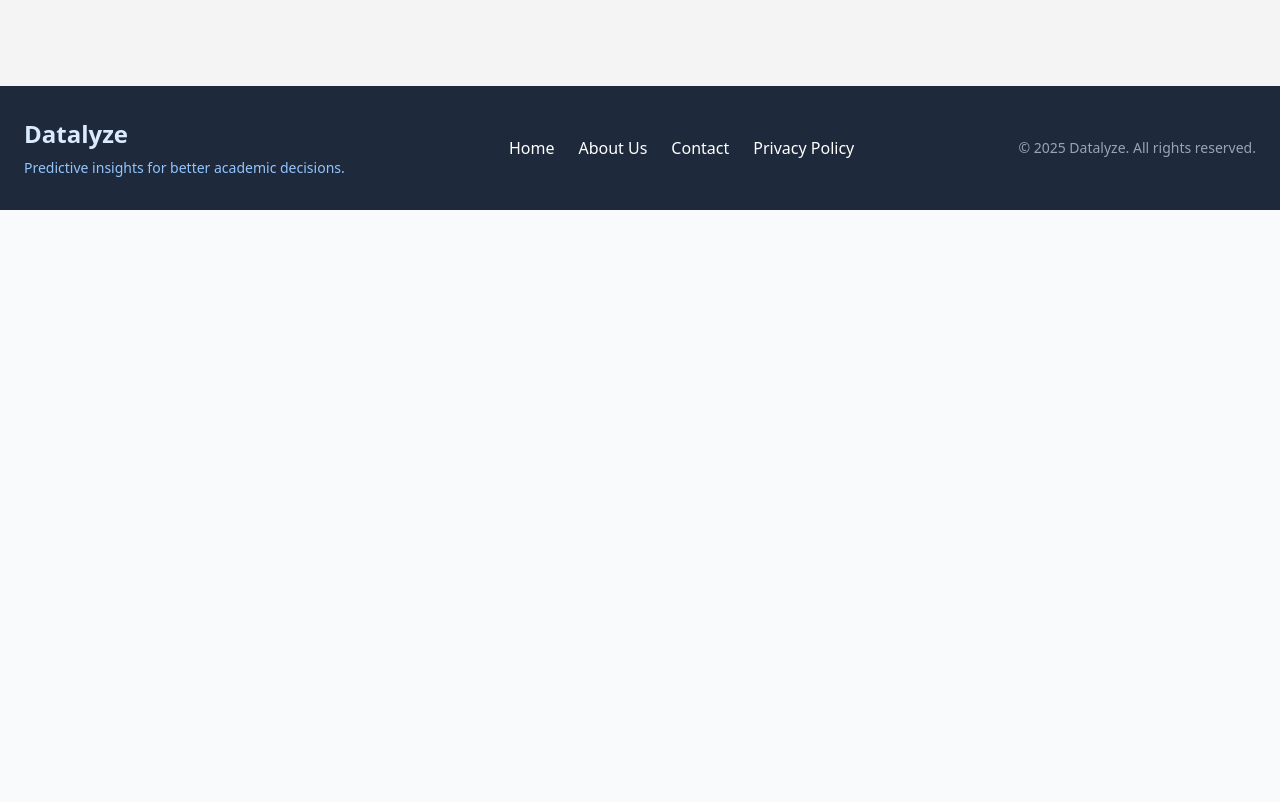
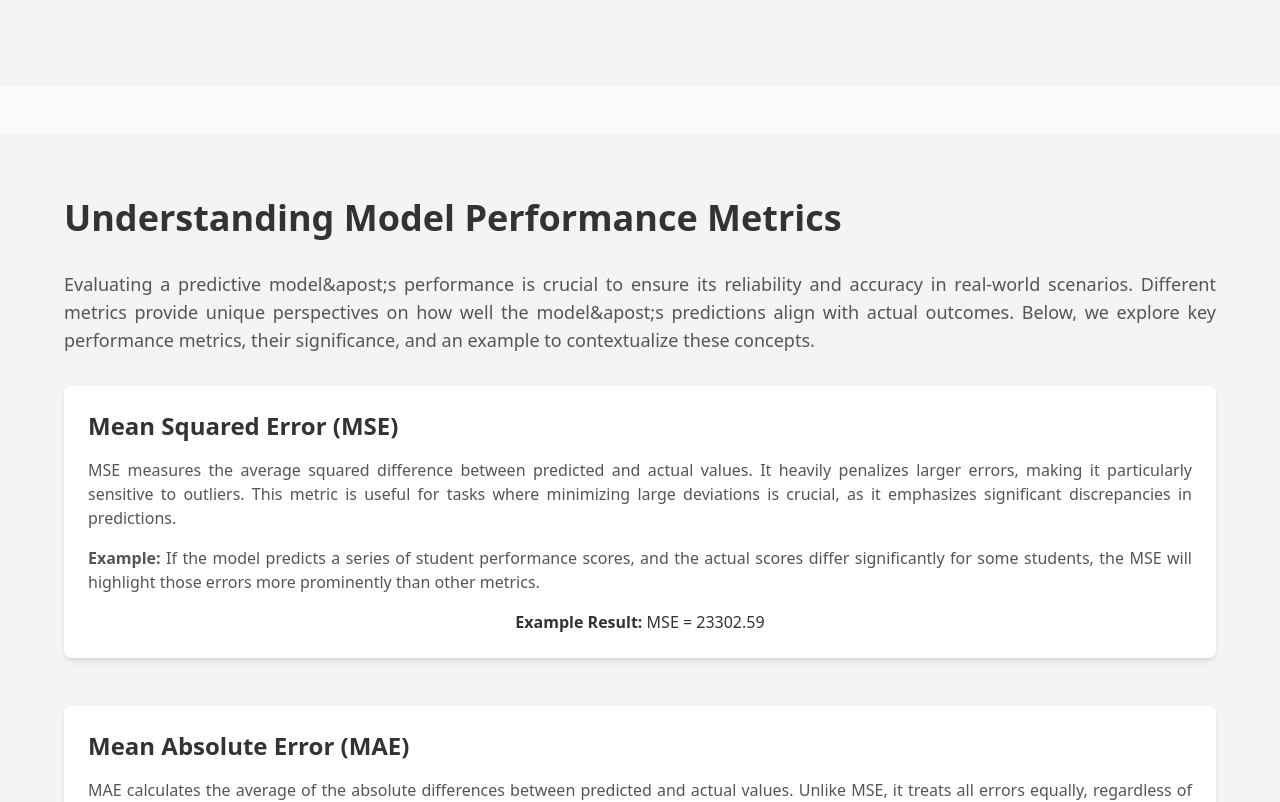
Before and after one commit to DamRandom/Datalyze, a Next.js app: page /algorithms/lstm in a window 1280 px wide. Shown: the part 8200-9002 px from the top of the page. Before the commit the page ends 8410 px from the top, so only its background shows below. Built offline with nearby package versions, Linux system fonts and the light colour scheme.

Commit message:
Added the new section to the page

```diff
--- a/src/app/(page)/algorithms/lstm/page.tsx
+++ b/src/app/(page)/algorithms/lstm/page.tsx
@@ -8,6 +8,7 @@ import LSTMModelParameters from "./modules/LSTMModelParameters";
 import LSTMDataPreprocessing from "./modules/LSTMDataPreprocessing";
 import LSTMTrainingProcess from "./modules/LSTMTrainingProcess";
 import LSTMPredictions from "./modules/LSTMPredictions";
+import ModelPerformanceMetrics from "./modules/TSTMModelPerformanceMetrics";
 
 export default function HomePage() {
     const sections = [
@@ -40,6 +41,9 @@ export default function HomePage() {
                 <section>
                     <LSTMPredictions/>
                 </section>
+                <section>
+                    <ModelPerformanceMetrics/>
+                </section>
                 <Footer />
             </main>
         </div>
```
